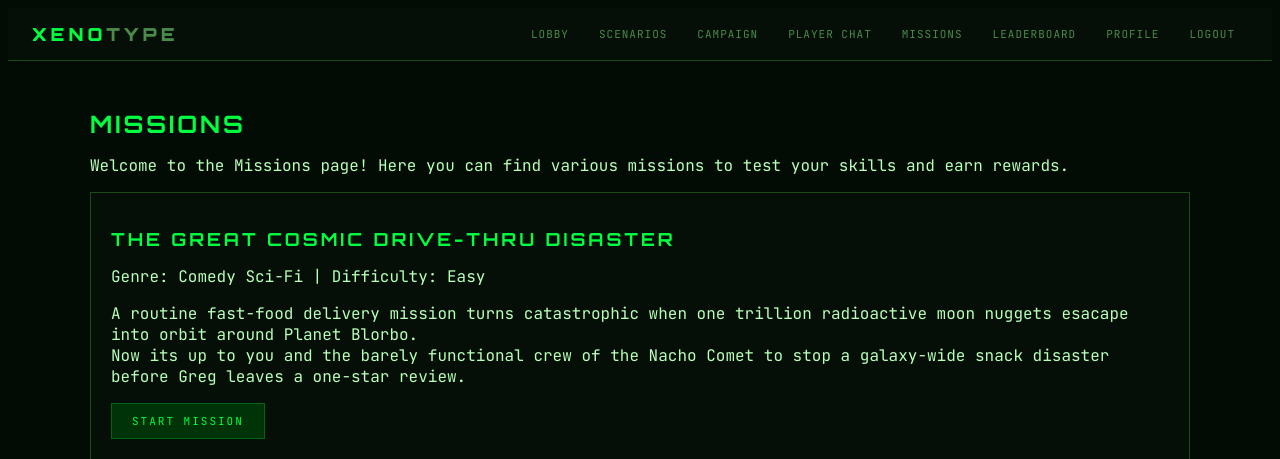
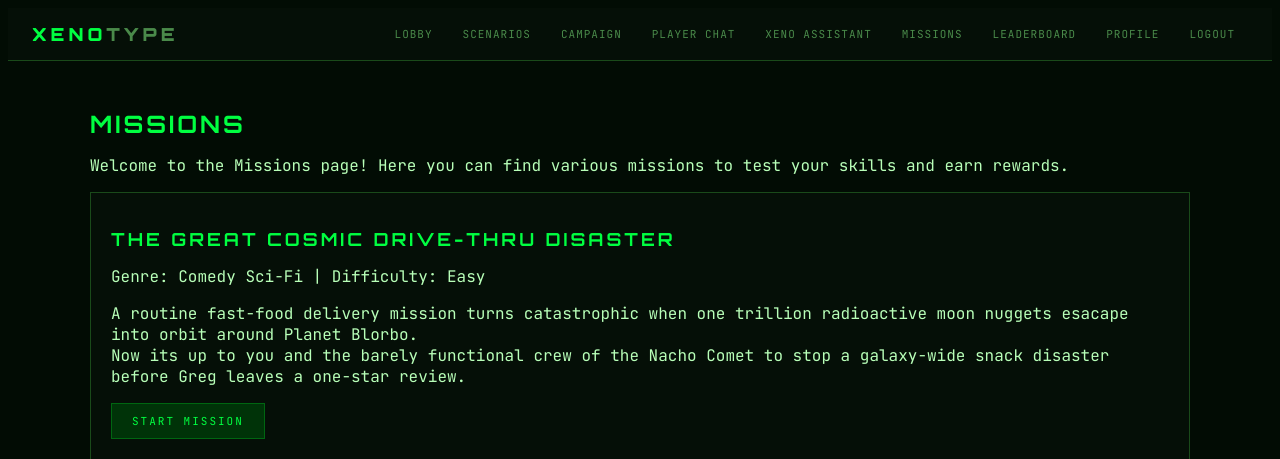
Before and after one commit to taleenaw/xenotype, a Flask app: page /missions in a window 1280 px wide. Shown: the top 459 px of the page. Run offline with Flask 3, Linux system fonts and the light colour scheme; the visitor is signed in with stand-in values (Sample User, id 1).

Commit message:
Integrate bot assistant navigation into shared application layout.

```diff
--- a/app/templates/base.html
+++ b/app/templates/base.html
@@ -19,6 +19,7 @@
 
 			{% if current_user.is_authenticated %}
 				<a class="xt-nav-link" href="{{ url_for('chat.chat_home') }}">Player Chat</a>
+				<a class="xt-nav-link" href="{{ url_for('bot.bot_home') }}">Xeno Assistant</a>
 			{% endif %}
 			<a class="xt-nav-link" href="{{ url_for('main.missions') }}">Missions</a>
 
```
